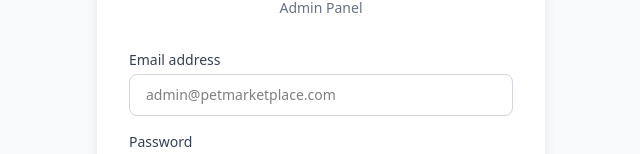
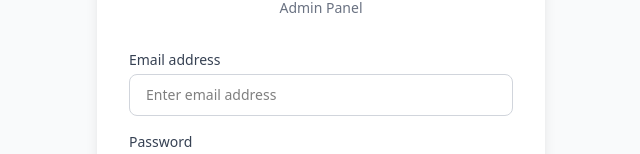
Before and after one commit to mohdsameerid/pet-marketplace-admin, a React (Vite) app: page /login in a window 1280 px wide. Shown: the part 319-473 px from the top of the page, without its empty margins (319-959 px from the left). Built offline with nearby package versions, Linux system fonts and the light colour scheme.

Commit message:
feat: update Login placeholder text and simplify Users role badge rendering

```diff
--- a/src/pages/Login.tsx
+++ b/src/pages/Login.tsx
@@ -61,7 +61,7 @@ export default function Login() {
               onChange={(e) => setEmail(e.target.value)}
               required
               autoComplete="email"
-              placeholder="admin@petmarketplace.com"
+              placeholder="Enter email address"
               className="w-full px-4 py-2.5 border border-gray-300 rounded-lg text-sm focus:outline-none focus:ring-2 focus:ring-blue-500 focus:border-transparent transition-shadow"
             />
           </div>
--- a/src/pages/Users.tsx
+++ b/src/pages/Users.tsx
@@ -349,13 +349,9 @@ export default function Users() {
                         </Badge>
                       </td>
                       <td className="px-4 py-3">
-                        {user.role === 'Seller' ? (
-                          <Badge variant={user.isVerified ? 'success' : 'default'}>
-                            {user.isVerified ? 'Verified' : 'Unverified'}
-                          </Badge>
-                        ) : (
-                          <span className="text-gray-300">—</span>
-                        )}
+                        <Badge variant={user.isVerified ? 'success' : 'default'}>
+                          {user.isVerified ? 'Verified' : 'Unverified'}
+                        </Badge>
                       </td>
                       <td className="px-4 py-3">
                         {user.isBanned ? (
```
